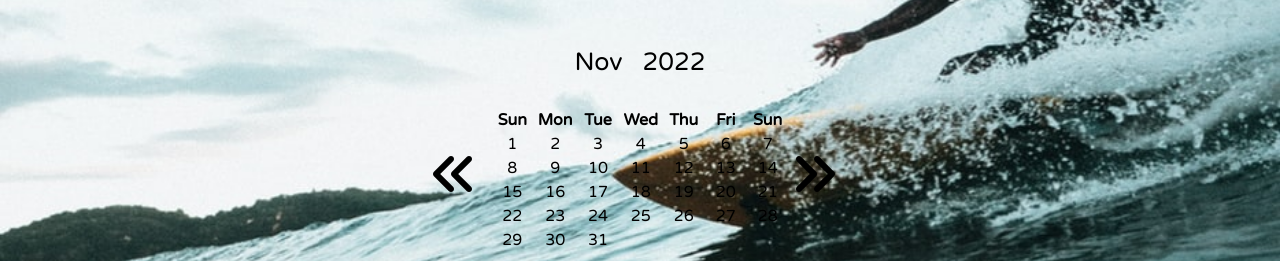
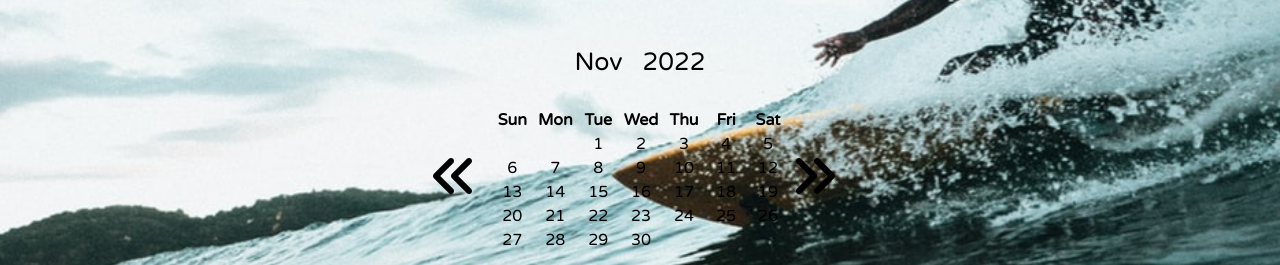
Before and after one commit to darren-kk/Calendar_Boilerplate, a plain HTML site: page index.html in a window 1280 px wide. Shown: the part 815-1080 px from the top of the page. Drawn offline with Linux system fonts and the light colour scheme.

Commit message:
add fill dates to calendar function

```diff
--- a/index.html
+++ b/index.html
@@ -46,52 +46,61 @@
           <th class="calendar_main_days">Wed</th>
           <th class="calendar_main_days">Thu</th>
           <th class="calendar_main_days">Fri</th>
-          <th class="calendar_main_days">Sun</th>
+          <th class="calendar_main_days">Sat</th>
 
           <tr class="calendar_main_dates_firstrow">
-            <td class="calendar_main_dates">1</td>
-            <td class="calendar_main_dates">2</td>
-            <td class="calendar_main_dates">3</td>
-            <td class="calendar_main_dates">4</td>
-            <td class="calendar_main_dates">5</td>
-            <td class="calendar_main_dates">6</td>
-            <td class="calendar_main_dates">7</td>
+            <td class="calendar_main_dates firstrow"></td>
+            <td class="calendar_main_dates firstrow"></td>
+            <td class="calendar_main_dates firstrow"></td>
+            <td class="calendar_main_dates firstrow"></td>
+            <td class="calendar_main_dates firstrow"></td>
+            <td class="calendar_main_dates firstrow"></td>
+            <td class="calendar_main_dates firstrow"></td>
           </tr>
 
           <tr class="calendar_main_dates_secondrow">
-            <td class="calendar_main_dates">8</td>
-            <td class="calendar_main_dates">9</td>
-            <td class="calendar_main_dates">10</td>
-            <td class="calendar_main_dates">11</td>
-            <td class="calendar_main_dates">12</td>
-            <td class="calendar_main_dates">13</td>
-            <td class="calendar_main_dates">14</td>
+            <td class="calendar_main_dates"></td>
+            <td class="calendar_main_dates"></td>
+            <td class="calendar_main_dates"></td>
+            <td class="calendar_main_dates"></td>
+            <td class="calendar_main_dates"></td>
+            <td class="calendar_main_dates"></td>
+            <td class="calendar_main_dates"></td>
           </tr>
 
           <tr class="calendar_main_dates_thirdrow">
-            <td class="calendar_main_dates">15</td>
-            <td class="calendar_main_dates">16</td>
-            <td class="calendar_main_dates">17</td>
-            <td class="calendar_main_dates">18</td>
-            <td class="calendar_main_dates">19</td>
-            <td class="calendar_main_dates">20</td>
-            <td class="calendar_main_dates">21</td>
+            <td class="calendar_main_dates"></td>
+            <td class="calendar_main_dates"></td>
+            <td class="calendar_main_dates"></td>
+            <td class="calendar_main_dates"></td>
+            <td class="calendar_main_dates"></td>
+            <td class="calendar_main_dates"></td>
+            <td class="calendar_main_dates"></td>
           </tr>
 
           <tr class="calendar_main_dates_fourthrow">
-            <td class="calendar_main_dates">22</td>
-            <td class="calendar_main_dates">23</td>
-            <td class="calendar_main_dates">24</td>
-            <td class="calendar_main_dates">25</td>
-            <td class="calendar_main_dates">26</td>
-            <td class="calendar_main_dates">27</td>
-            <td class="calendar_main_dates">28</td>
+            <td class="calendar_main_dates"></td>
+            <td class="calendar_main_dates"></td>
+            <td class="calendar_main_dates"></td>
+            <td class="calendar_main_dates"></td>
+            <td class="calendar_main_dates"></td>
+            <td class="calendar_main_dates"></td>
+            <td class="calendar_main_dates"></td>
           </tr>
 
           <tr class="calendar_main_dates_fifththrow">
-            <td class="calendar_main_dates">29</td>
-            <td class="calendar_main_dates">30</td>
-            <td class="calendar_main_dates last_day">31</td>
+            <td class="calendar_main_dates"></td>
+            <td class="calendar_main_dates"></td>
+            <td class="calendar_main_dates"></td>
+            <td class="calendar_main_dates"></td>
+            <td class="calendar_main_dates"></td>
+            <td class="calendar_main_dates"></td>
+            <td class="calendar_main_dates last_day"></td>
+          </tr>
+
+          <tr class="calendar_main_dates_sixththrow">
+            <td class="calendar_main_dates"></td>
+            <td class="calendar_main_dates"></td>
           </tr>
         </table>
 
--- a/index.js
+++ b/index.js
@@ -5,7 +5,7 @@ const currentMonth = document.querySelector(".current_month_month");
 const currentyears = document.querySelector(".current_month_years");
 const weekdays = ["Sun", "Mon", "Tue", "Wed", "Thu", "Fri", "Sat"];
 const months = ["Jan", "Feb", "Mar", "Apr", "May", "Jun", "Jul", "Aug", "Sep", "Oct", "Nov", "Dec"]
-
+const datesRow = document.querySelectorAll(".calendar_main_dates")
 
 currentDays.textContent = getCurrentDay();
 currentDate.textContent = getCurrentDate();
@@ -54,3 +54,15 @@ function getCurrentYear() {
   let result = new Date().getFullYear();
   return result;
 };
+
+function getFirstDay() {
+  let firstDay = new Date("2022-11-1").getDay();
+  datesRow[firstDay].textContent = 1;
+
+  for (let i = 2; i < 31; i++) {
+    firstDay = firstDay + 1
+    datesRow[firstDay].textContent = i
+  };
+}
+
+getFirstDay();
```
